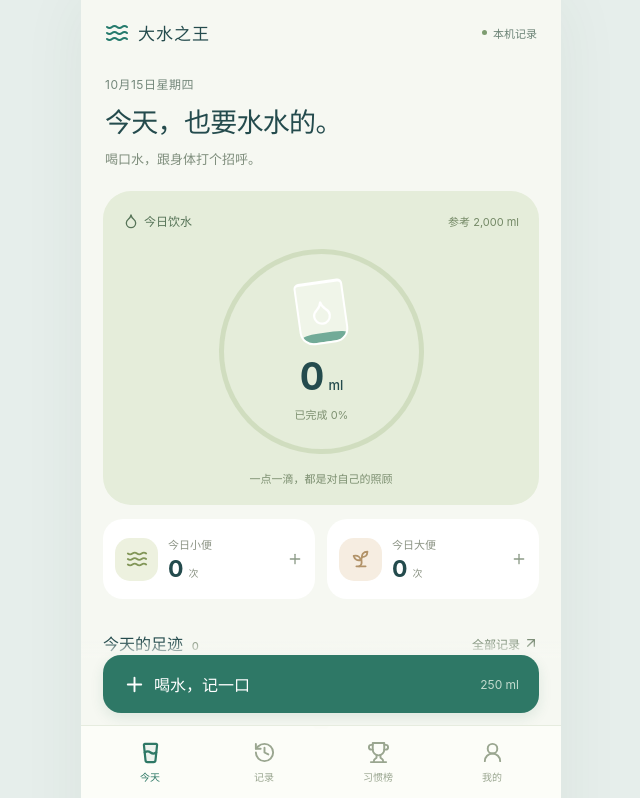
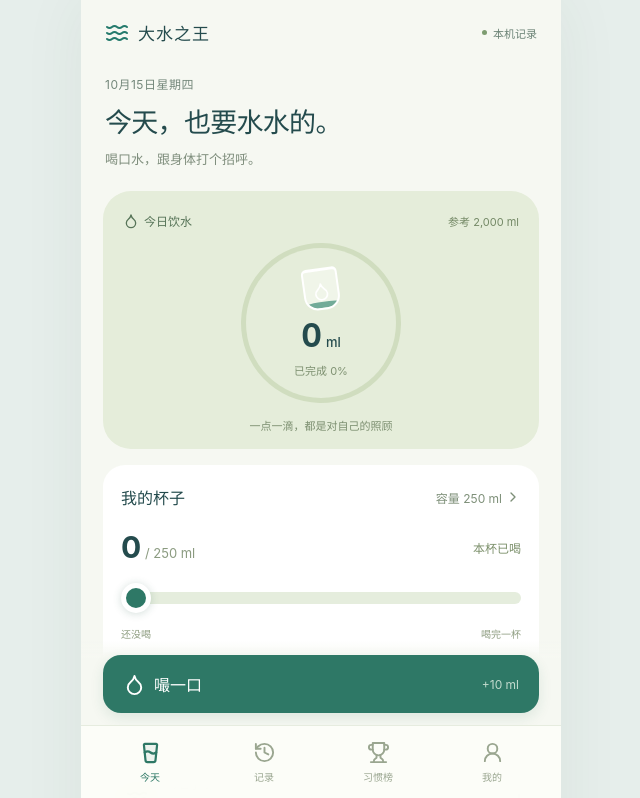
Before and after one commit to wsking233/water-king, a React (Vite) app: page / in a window 1280 px wide. Shown: the top 798 px of the page, without its empty margins (319-959 px from the left). Built offline with nearby package versions, Linux system fonts and the light colour scheme.

Commit message:
feat: track cup progress with slider and ten-milliliter sips

```diff
--- a/src/main.tsx
+++ b/src/main.tsx
@@ -12,7 +12,6 @@ import {
   Trash2,
   Check,
   GlassWater,
-  Sprout,
   UserRound,
   ShieldCheck,
   Minus,
@@ -20,7 +19,13 @@ import {
 } from "lucide-react";
 import {
   KEY,
-  parseEntries,
+  STORE_KEY,
+  readStore,
+  newCup,
+  cupProgress,
+  updateProgress,
+  type Store,
+  type Cup,
   todayEntries,
   totals,
   validAmount,
@@ -29,17 +34,11 @@ import {
   type Kind,
 } from "./records";
 import "./style.css";
-const labels = { water: "喝水", small: "小便", large: "大便" };
+const labels = { water: "喝水", small: "小便" };
 type Tab = "today" | "history" | "rank" | "me";
 type Sheet = Kind | "clear" | Entry | null;
 function Icon({ kind }: { kind: Kind }) {
-  return kind === "water" ? (
-    <Droplet />
-  ) : kind === "small" ? (
-    <Waves />
-  ) : (
-    <Sprout />
-  );
+  return kind === "water" ? <Droplet /> : <Waves />;
 }
 function BottomSheet({
   title,
@@ -99,15 +98,22 @@ function BottomSheet({
 function App() {
   const [initial] = useState(() => {
     try {
-      return { entries: parseEntries(localStorage.getItem(KEY)), error: "" };
+      const state = readStore(
+        localStorage.getItem(STORE_KEY),
+        localStorage.getItem(KEY),
+      );
+      return { ...state, error: "" };
     } catch {
       return {
         entries: [] as Entry[],
+        cup: newCup(),
         error:
           "本地记录暂时无法读取，原数据未被覆盖。可前往「我的」清空后重新开始。",
       };
     }
   });
+  const [cup, setCup] = useState(initial.cup);
+  const [draft, setDraft] = useState<number | null>(null);
   const [entries, setEntries] = useState(initial.entries),
     [blocked, setBlocked] = useState(Boolean(initial.error)),
     [error, setError] = useState(initial.error);
@@ -131,9 +137,15 @@ function App() {
   }, []);
   useEffect(() => {
     const sync = (e: StorageEvent) => {
-      if (e.key !== KEY && e.key !== null) return;
+      if (e.key !== STORE_KEY && e.key !== null) return;
       try {
-        setEntries(parseEntries(localStorage.getItem(KEY)));
+        const state = readStore(
+          localStorage.getItem(STORE_KEY),
+          localStorage.getItem(KEY),
+        );
+        setEntries(state.entries);
+        setCup(state.cup);
+        setDraft(null);
         setBlocked(false);
         setError("");
       } catch {
@@ -156,9 +168,19 @@ function App() {
     window.scrollTo({ top: 0 });
     if (next === "history") setSelectedDate(new Date());
   }
-  function persist(next: Entry[], text: string, undo?: string) {
+  function persist(
+    next: Entry[],
+    text: string,
+    undo?: string,
+    nextCup: Cup = cup,
+  ) {
     try {
-      localStorage.setItem(KEY, JSON.stringify(next));
+      localStorage.setItem(
+        STORE_KEY,
+        JSON.stringify({ entries: next, cup: nextCup }),
+      );
+      setCup(nextCup);
+      setDraft(null);
       setEntries(next);
       setBlocked(false);
       setError("");
@@ -169,30 +191,40 @@ function App() {
       return false;
     }
   }
-  function add(kind: Kind) {
+  function add(kind: "small") {
     if (blocked) return;
-    if (kind === "water" && !validAmount(Number(amount))) {
-      setError("请输入 1–5000 ml 的整数。");
+    const entry: Entry = {
+      id: crypto.randomUUID(),
+      kind,
+      amount: 1,
+      at: new Date().toISOString(),
+    };
+    if (persist([entry, ...entries], "已记录小便 1 次", entry.id))
+      setSheet(null);
+  }
+  const state: Store = { entries, cup };
+  const progress = cupProgress(state, now);
+  const displayed = draft ?? progress;
+  function commitProgress(value: number) {
+    if (blocked) return;
+    const date = new Date();
+    setNow(date);
+    const next = updateProgress(state, value, date);
+    if (!persist(next.entries, `本杯已喝 ${value} ml`, undefined, next.cup))
+      setDraft(null);
+    else setNotice(null);
+  }
+  function saveCapacity() {
+    if (!validAmount(Number(amount))) {
+      setError("请输入 1–5000 ml 的整数容量。");
       return;
     }
-    const at = new Date();
-    const entry = {
-      id: crypto.randomUUID(),
-      kind,
-      amount: kind === "water" ? Number(amount) : 1,
-      at: at.toISOString(),
-    };
-    setNow(at);
-    if (
-      persist(
-        [entry, ...entries],
-        `已记录${labels[kind]} ${entry.amount}${kind === "water" ? " ml" : " 次"}`,
-        entry.id,
-      )
-    )
-      setSheet(null);
+    const nextCup =
+      Number(amount) === cup.capacity ? cup : newCup(Number(amount));
+    if (persist(entries, "杯子容量已保存", undefined, nextCup)) setSheet(null);
   }
   function open(next: Sheet) {
+    if (next === "water") setAmount(String(cup.capacity));
     if (!blocked) setError("");
     setNotice(null);
     setSheet(next);
@@ -260,7 +292,7 @@ function App() {
             </h3>
             <p>
               {tab === "today"
-                ? "点击下方「喝水」，记下今天的小习惯。"
+                ? "拖动杯子进度，或点击「嘬一口」。"
                 : "用上方日期切换，看看其他日子的记录。"}
             </p>
           </div>
@@ -332,6 +364,83 @@ function App() {
               </div>
               <p className="hero-caption">一点一滴，都是对自己的照顾</p>
             </section>
+            <section className="cup-tracker">
+              <div className="section-heading">
+                <h2>我的杯子</h2>
+                <button onClick={() => open("water")} disabled={blocked}>
+                  容量 {cup.capacity} ml <ChevronRight size={16} />
+                </button>
+              </div>
+              <div className="cup-reading">
+                <strong>
+                  {displayed}
+                  <small> / {cup.capacity} ml</small>
+                </strong>
+                <span>
+                  {displayed === cup.capacity ? "这杯喝完啦" : "本杯已喝"}
+                </span>
+              </div>
+              <input
+                className="cup-slider"
+                style={
+                  {
+                    "--fill": `${(displayed / cup.capacity) * 100}%`,
+                  } as React.CSSProperties
+                }
+                type="range"
+                aria-label="本杯已喝水量"
+                aria-valuetext={`已喝 ${displayed} 毫升，共 ${cup.capacity} 毫升`}
+                min="0"
+                max={cup.capacity}
+                step="1"
+                value={displayed}
+                disabled={blocked}
+                onChange={(e) => setDraft(Number(e.target.value))}
+                onPointerUp={(e) =>
+                  commitProgress(Number(e.currentTarget.value))
+                }
+                onPointerCancel={() => setDraft(null)}
+                onKeyUp={(e) => {
+                  if (
+                    [
+                      "ArrowLeft",
+                      "ArrowRight",
+                      "ArrowUp",
+                      "ArrowDown",
+                      "Home",
+                      "End",
+                      "PageUp",
+                      "PageDown",
+                    ].includes(e.key)
+                  )
+                    commitProgress(Number(e.currentTarget.value));
+                }}
+                onBlur={(e) => {
+                  if (draft !== null)
+                    commitProgress(Number(e.currentTarget.value));
+                }}
+              />
+              <div className="slider-labels">
+                <span>还没喝</span>
+                <span>喝完一杯</span>
+              </div>
+              <p>拖动后松手保存，往回拖可修正本杯记录。</p>
+              <button
+                className="refill"
+                disabled={blocked}
+                onClick={() =>
+                  persist(
+                    entries,
+                    "已开始新的一杯",
+                    undefined,
+                    newCup(cup.capacity),
+                  )
+                }
+              >
+                <Plus size={18} />
+                再接一杯<span>保留已喝水量，进度归零</span>
+              </button>
+            </section>
             <div className="body-stats">
               <button onClick={() => open("small")} disabled={blocked}>
                 <span className="record-icon small">
@@ -341,19 +450,6 @@ function App() {
                   <small>今日小便</small>
                   <strong>
                     {stats.small}
-                    <em>次</em>
-                  </strong>
-                </span>
-                <Plus size={18} />
-              </button>
-              <button onClick={() => open("large")} disabled={blocked}>
-                <span className="record-icon large">
-                  <Sprout />
-                </span>
-                <span>
-                  <small>今日大便</small>
-                  <strong>
-                    {stats.large}
                     <em>次</em>
                   </strong>
                 </span>
@@ -417,7 +513,7 @@ function App() {
               </button>
             </div>
             <div className="filters" aria-label="记录类型">
-              {(["all", "water", "small", "large"] as const).map((kind) => (
+              {(["all", "water", "small"] as const).map((kind) => (
                 <button
                   key={kind}
                   aria-pressed={filter === kind}
@@ -529,12 +625,18 @@ function App() {
         <div className="action-dock">
           <button
             className="primary log-water"
-            onClick={() => open("water")}
-            disabled={blocked}
+            disabled={blocked || progress === cup.capacity}
+            onClick={() =>
+              commitProgress(Math.min(cup.capacity, progress + 10))
+            }
           >
-            <Plus size={23} />
-            <span>喝水，记一口</span>
-            <span className="quick-amount">{amount} ml</span>
+            <Droplet size={23} />
+            <span>{progress === cup.capacity ? "这杯喝完啦" : "嘬一口"}</span>
+            <span className="quick-amount">
+              {progress === cup.capacity
+                ? "去再接一杯"
+                : `+${Math.min(10, cup.capacity - progress)} ml`}
+            </span>
           </button>
         </div>
       )}
@@ -584,14 +686,12 @@ function App() {
         <BottomSheet
           title={
             sheet === "water"
-              ? "喝了多少水？"
+              ? "设置杯子容量"
               : sheet === "small"
                 ? "记录一次小便"
-                : sheet === "large"
-                  ? "记录一次大便"
-                  : sheet === "clear"
-                    ? "清空所有记录？"
-                    : "记录详情"
+                : sheet === "clear"
+                  ? "清空所有记录？"
+                  : "记录详情"
           }
           close={() => setSheet(null)}
         >
@@ -604,11 +704,11 @@ function App() {
             <form
               onSubmit={(e) => {
                 e.preventDefault();
-                add("water");
+                saveCapacity();
               }}
             >
               <p className="sheet-description">
-                选择水量，或输入你自己的杯量。
+                设置杯子的总容量。修改容量会开启新的一杯，已记录的饮水量会保留。
               </p>
               <div className="amount-control">
                 <button
@@ -623,7 +723,7 @@ function App() {
                 </button>
                 <label>
                   <input
-                    aria-label="饮水量"
+                    aria-label="杯子容量"
                     inputMode="numeric"
                     type="number"
                     min="1"
@@ -667,10 +767,10 @@ function App() {
               </div>
               <button className="primary" disabled={blocked}>
                 <Check size={20} />
-                记录 {amount || "0"} ml
+                保存容量 {amount || "0"} ml
               </button>
             </form>
-          ) : sheet === "small" || sheet === "large" ? (
+          ) : sheet === "small" ? (
             <>
               <div className="confirm-activity">
                 <span className={`record-icon ${sheet}`}>
@@ -696,7 +796,15 @@ function App() {
               <button
                 className="danger"
                 onClick={() => {
-                  if (persist([], "本地记录已清空")) setSheet(null);
+                  if (
+                    persist(
+                      [],
+                      "本地记录已清空",
+                      undefined,
+                      newCup(cup.capacity),
+                    )
+                  )
+                    setSheet(null);
                 }}
               >
                 确认清空全部记录
--- a/src/records.ts
+++ b/src/records.ts
@@ -1,5 +1,11 @@
-export type Kind = "water" | "small" | "large";
-export type Entry = { id: string; kind: Kind; amount: number; at: string };
+export type Kind = "water" | "small";
+export type Entry = {
+  id: string;
+  kind: Kind;
+  amount: number;
+  at: string;
+  cupId?: string;
+};
 export const KEY = "water-king.records.v1";
 export function validAmount(value: number) {
   return Number.isInteger(value) && value > 0 && value <= 5000;
@@ -15,9 +21,8 @@ export function totals(entries: Entry[]) {
     (sum, e) => ({
       water: sum.water + (e.kind === "water" ? e.amount : 0),
       small: sum.small + Number(e.kind === "small"),
-      large: sum.large + Number(e.kind === "large"),
     }),
-    { water: 0, small: 0, large: 0 },
+    { water: 0, small: 0 },
   );
 }
 export function parseEntries(raw: string | null): Entry[] {
@@ -30,6 +35,7 @@ export function parseEntries(raw: string | null): Entry[] {
         e &&
         typeof e.id === "string" &&
         ["water", "small", "large"].includes(e.kind) &&
+        (e.cupId === undefined || typeof e.cupId === "string") &&
         typeof e.at === "string" &&
         Number.isFinite(Date.parse(e.at)) &&
         (e.kind === "water" ? validAmount(e.amount) : e.amount === 1),
@@ -37,5 +43,72 @@ export function parseEntries(raw: string | null): Entry[] {
     new Set(data.map((e) => e.id)).size !== data.length
   )
     throw new Error("记录格式不正确");
-  return data;
+  return data.filter((e) => e.kind !== "large");
 }
+
+export type Cup = { id: string; capacity: number; day: string };
+export type Store = { entries: Entry[]; cup: Cup };
+export const STORE_KEY = "water-king.state.v2";
+export function newCup(capacity = 250, now = new Date()): Cup {
+  return { id: crypto.randomUUID(), capacity, day: dayKey(now) };
+}
+export function cupProgress(state: Store, now = new Date()) {
+  if (state.cup.day !== dayKey(now)) return 0;
+  return state.entries
+    .filter((e) => e.kind === "water" && e.cupId === state.cup.id)
+    .reduce((sum, e) => sum + e.amount, 0);
+}
+export function readStore(raw: string | null, legacy: string | null): Store {
+  if (raw === null) return { entries: parseEntries(legacy), cup: newCup() };
+  const state = JSON.parse(raw);
+  if (
+    !state ||
+    !state.cup ||
+    typeof state.cup.id !== "string" ||
+    typeof state.cup.day !== "string" ||
+    !validAmount(state.cup.capacity)
+  )
+    throw Error("杯子数据异常");
+  const entries = parseEntries(JSON.stringify(state.entries));
+  if (
+    entries
+      .filter((e) => e.cupId === state.cup.id)
+      .reduce((n, e) => n + e.amount, 0) > state.cup.capacity
+  )
+    throw Error("杯子进度异常");
+  return { entries, cup: state.cup };
+}
+export function updateProgress(
+  state: Store,
+  target: number,
+  now = new Date(),
+): Store {
+  if (!Number.isInteger(target) || target < 0 || target > state.cup.capacity)
+    throw Error("进度超出杯子容量");
+  const cup =
+    state.cup.day === dayKey(now) ? state.cup : newCup(state.cup.capacity, now);
+  const current = cupProgress({ ...state, cup }, now);
+  if (target === current) return { ...state, cup };
+  if (target > current)
+    return {
+      cup,
+      entries: [
+        {
+          id: crypto.randomUUID(),
+          kind: "water",
+          amount: target - current,
+          at: now.toISOString(),
+          cupId: cup.id,
+        },
+        ...state.entries,
+      ],
+    };
+  let remaining = current - target;
+  const entries = state.entries.flatMap((e) => {
+    if (e.kind !== "water" || e.cupId !== cup.id || remaining === 0) return [e];
+    const remove = Math.min(remaining, e.amount);
+    remaining -= remove;
+    return remove === e.amount ? [] : [{ ...e, amount: e.amount - remove }];
+  });
+  return { cup, entries };
+}
--- a/src/style.css
+++ b/src/style.css
@@ -1015,3 +1015,133 @@ main {
     box-shadow: 0 0 60px #2f4c3610;
   }
 }
+
+.cup-tracker {
+  background: #fff;
+  border-radius: 22px;
+  padding: 6px 18px 4px;
+  margin-top: 16px;
+}
+.cup-tracker .section-heading {
+  margin: 4px 0 10px;
+}
+.cup-reading {
+  display: flex;
+  align-items: center;
+  justify-content: space-between;
+}
+.cup-reading strong {
+  font-size: 30px;
+  font-weight: 650;
+}
+.cup-reading small {
+  font-size: 13px;
+  font-weight: 400;
+  color: #8b9b80;
+}
+.cup-reading > span {
+  font-size: 12px;
+  color: #7c906b;
+}
+.cup-slider {
+  width: 100%;
+  height: 48px;
+  accent-color: #2e7866;
+  cursor: pointer;
+  margin: 9px 0 0;
+  touch-action: pan-y;
+}
+.slider-labels {
+  display: flex;
+  justify-content: space-between;
+  font-size: 10px;
+  color: #8e9d80;
+}
+.cup-tracker > p {
+  font-size: 11px;
+  color: #8e9d80;
+  line-height: 1.6;
+  margin: 15px 0;
+}
+.refill {
+  display: flex;
+  align-items: center;
+  width: 100%;
+  gap: 7px;
+  min-height: 52px;
+  background: none;
+  border-top: 1px solid #edf1e7;
+  font-size: 13px;
+  color: #487b61;
+}
+.refill > span {
+  font-size: 10px;
+  color: #94a184;
+  margin-left: auto;
+}
+.body-stats {
+  grid-template-columns: 1fr;
+}
+.water-orbit {
+  width: 160px;
+  height: 160px;
+  margin: 14px auto;
+}
+.cup {
+  height: 42px;
+  width: 36px;
+  margin-bottom: 8px;
+}
+.cup > svg {
+  width: 20px;
+  left: 6px;
+  top: 7px;
+}
+.total {
+  font-size: 32px;
+}
+.hydration {
+  padding-bottom: 16px;
+}
+
+.cup-slider {
+  appearance: none;
+  background: transparent;
+}
+.cup-slider::-webkit-slider-runnable-track {
+  height: 12px;
+  border-radius: 12px;
+  background: linear-gradient(
+    to right,
+    #508f78 var(--fill),
+    #e5eddd var(--fill)
+  );
+}
+.cup-slider::-webkit-slider-thumb {
+  appearance: none;
+  width: 30px;
+  height: 30px;
+  border-radius: 50%;
+  margin-top: -9px;
+  background: #2e7866;
+  border: 5px solid #fff;
+  box-shadow: 0 1px 8px #245b4533;
+}
+.cup-slider::-moz-range-track {
+  height: 12px;
+  border-radius: 12px;
+  background: #e5eddd;
+}
+.cup-slider::-moz-range-progress {
+  height: 12px;
+  border-radius: 12px;
+  background: #508f78;
+}
+.cup-slider::-moz-range-thumb {
+  width: 20px;
+  height: 20px;
+  border-radius: 50%;
+  background: #2e7866;
+  border: 5px solid #fff;
+  box-shadow: 0 1px 8px #245b4533;
+}
```
Also changed, not shown: 2 other files (tests, documents, lock files or other folders).
